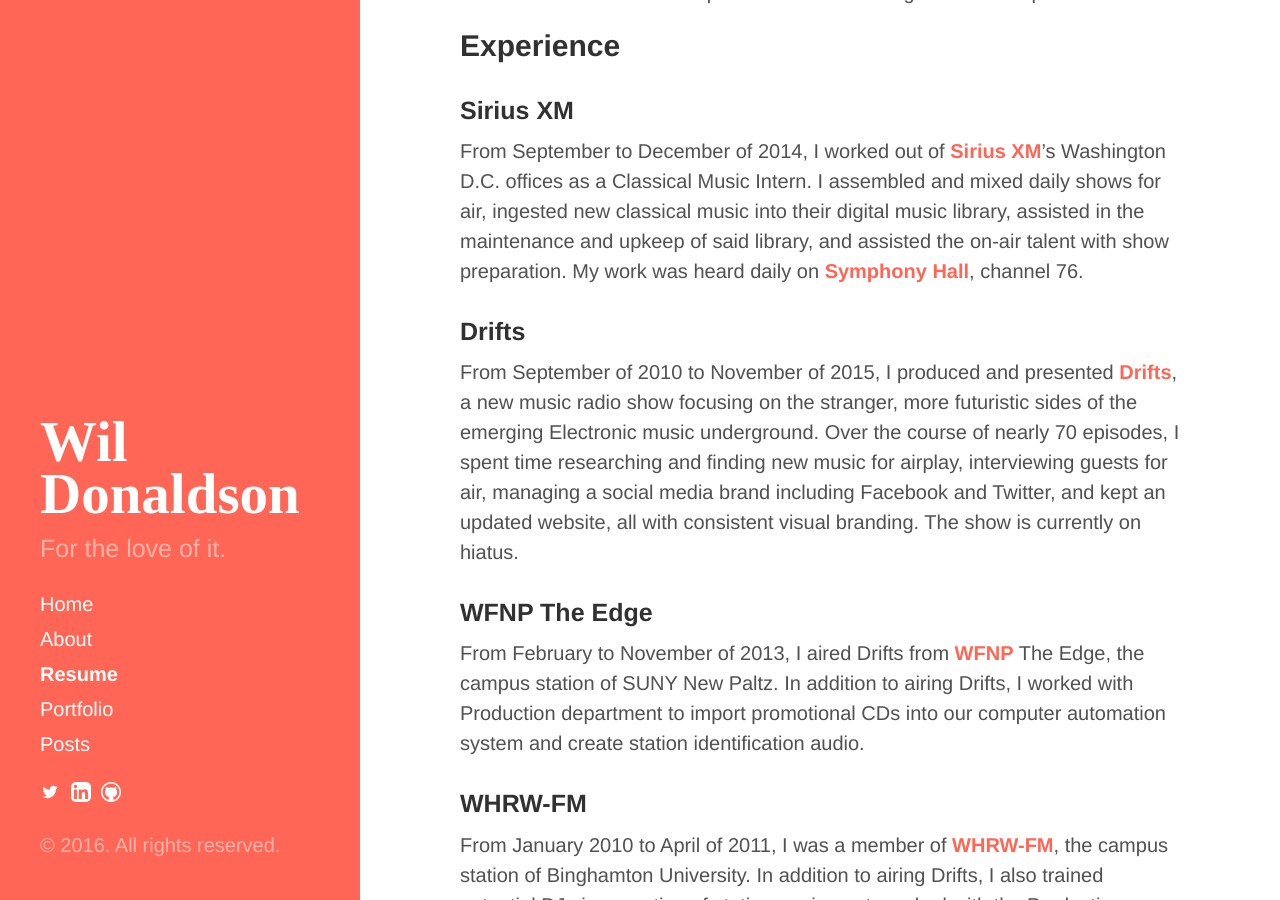
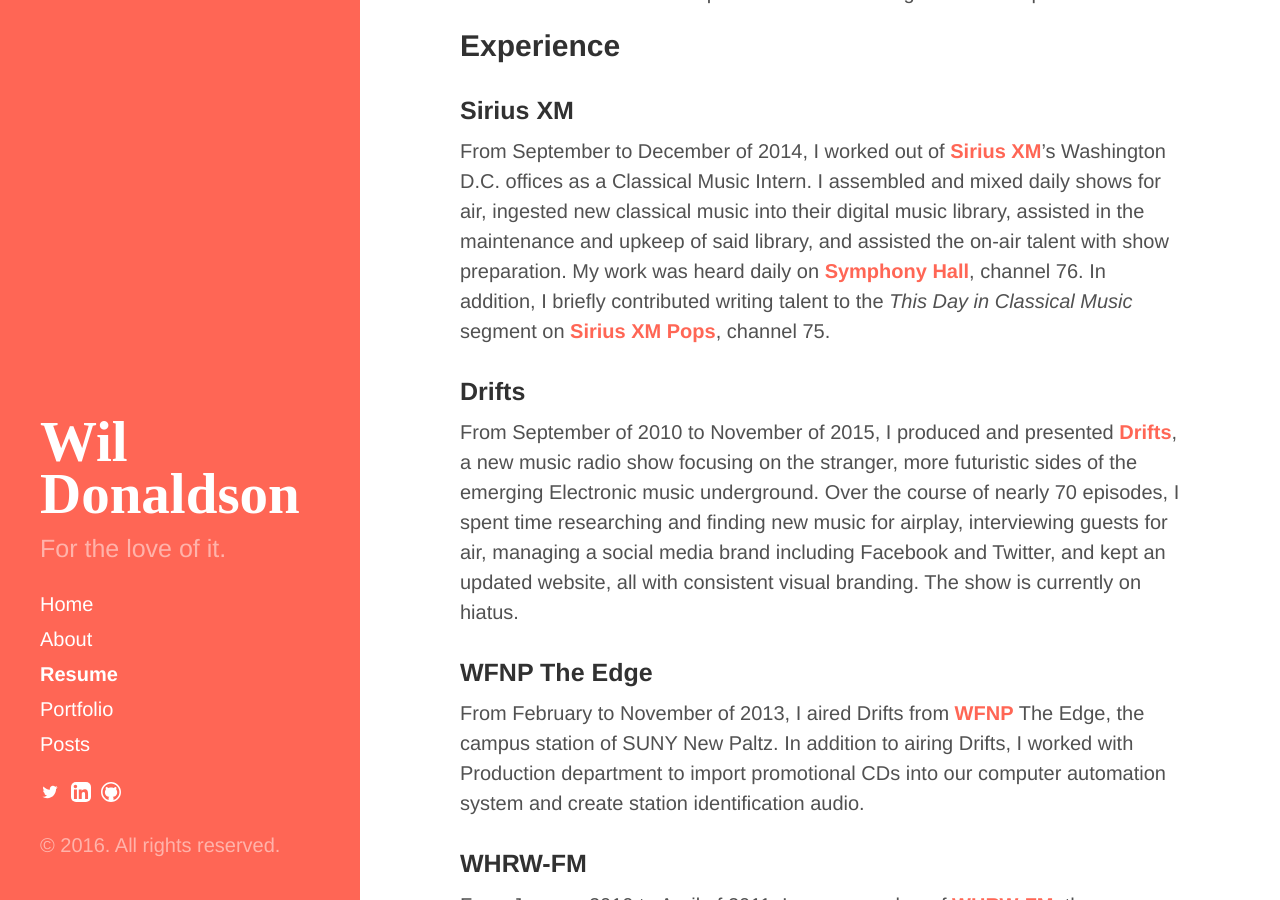
Before and after one commit to crownsedge/wildonaldson.me, a Jekyll site: the page built from resume/index.md, in a window 1280 px wide and 900 px high, scrolled down 688 px. Built offline with Jekyll 4.4.1, drawn with Linux system fonts in a browser that asks for light colours; comment, search, counter and statistics services are not loaded.

Commit message:
Added SXM Pops mention

```diff
--- a/resume/index.md
+++ b/resume/index.md
@@ -21,7 +21,7 @@
 
 ### Sirius XM
 
-From September to December of 2014, I worked out of [Sirius XM](http://siriusxm.com/)'s Washington D.C. offices as a Classical Music Intern. I assembled and mixed daily shows for air, ingested new classical music into their digital music library, assisted in the maintenance and upkeep of said library, and assisted the on-air talent with show preparation. My work was heard daily on [Symphony Hall](https://en.wikipedia.org/wiki/Symphony_Hall_(Sirius_XM)), channel 76.
+From September to December of 2014, I worked out of [Sirius XM](http://siriusxm.com/)'s Washington D.C. offices as a Classical Music Intern. I assembled and mixed daily shows for air, ingested new classical music into their digital music library, assisted in the maintenance and upkeep of said library, and assisted the on-air talent with show preparation. My work was heard daily on [Symphony Hall](https://en.wikipedia.org/wiki/Symphony_Hall_(Sirius_XM)), channel 76. In addition, I briefly contributed writing talent to the *This Day in Classical Music* segment on [Sirius XM Pops](https://en.wikipedia.org/wiki/Sirius_XM_Pops), channel 75.
 
 ### Drifts
 
```
